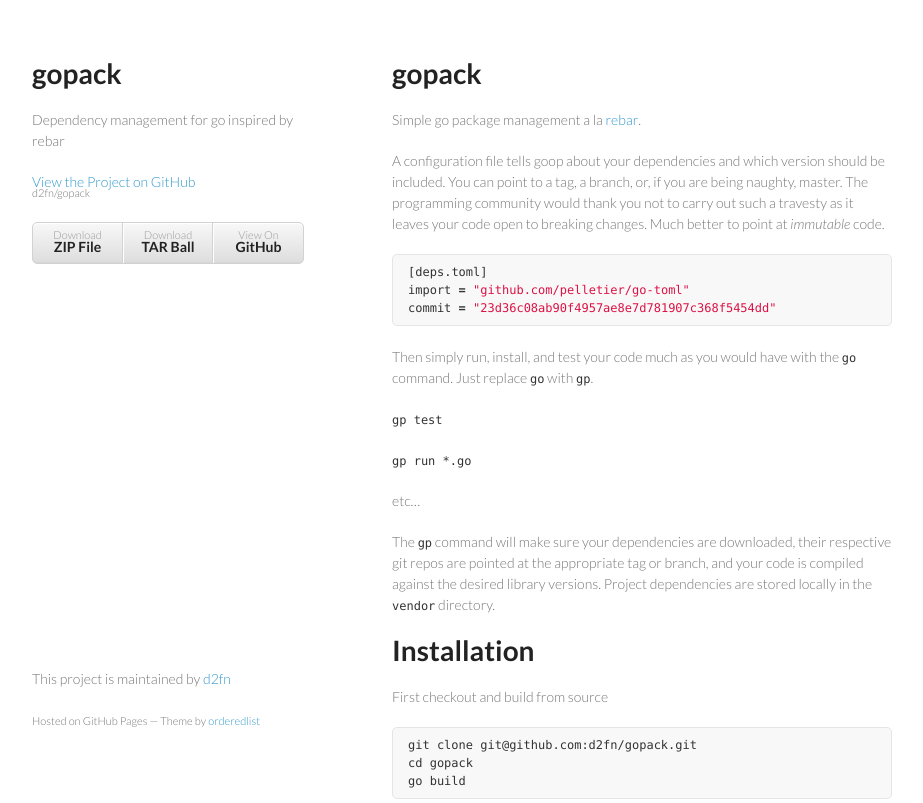
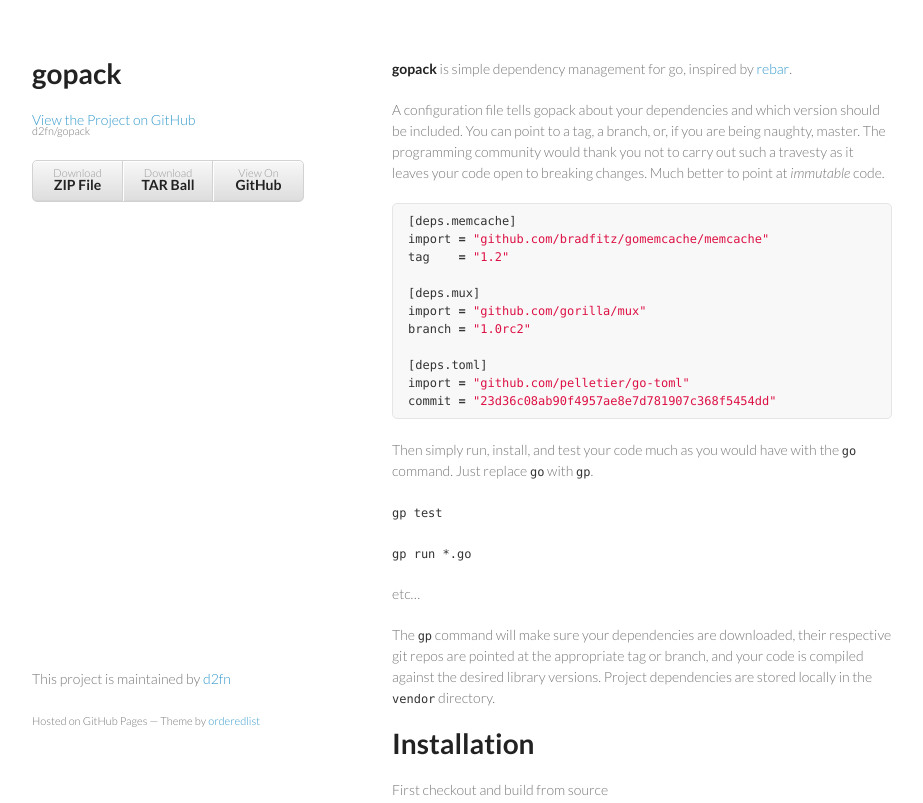
Before and after one commit to d2fn/gopack, a plain HTML site: page index.html in a window 1280 px wide. Shown: the top 803 px of the page, without its empty margins (178-1101 px from the left). Drawn offline with Linux system fonts and the light colour scheme.

Commit message:
Create gh-pages branch via GitHub

```diff
--- a/index.html
+++ b/index.html
@@ -16,7 +16,7 @@
     <div class="wrapper">
       <header>
         <h1>gopack</h1>
-        <p>Dependency management for go inspired by rebar</p>
+        <p></p>
 
         <p class="view"><a href="https://github.com/d2fn/gopack">View the Project on GitHub <small>d2fn/gopack</small></a></p>
 
@@ -28,13 +28,19 @@
         </ul>
       </header>
       <section>
-        <h1>gopack</h1>
+        <p><strong>gopack</strong> is simple dependency management for go, inspired by <a href="https://github.com/basho/rebar">rebar</a>.</p>
 
-<p>Simple go package management a la <a href="https://github.com/basho/rebar">rebar</a>.</p>
+<p>A configuration file tells gopack about your dependencies and which version should be included. You can point to a tag, a branch, or, if you are being naughty, master. The programming community would thank you not to carry out such a travesty as it leaves your code open to breaking changes. Much better to point at <em>immutable</em> code.</p>
 
-<p>A configuration file tells goop about your dependencies and which version should be included. You can point to a tag, a branch, or, if you are being naughty, master. The programming community would thank you not to carry out such a travesty as it leaves your code open to breaking changes. Much better to point at <em>immutable</em> code.</p>
+<div class="highlight"><pre><span class="p">[</span><span class="n">deps</span><span class="p">.</span><span class="n">memcache</span><span class="p">]</span>
+<span class="n">import</span> <span class="o">=</span> <span class="s">"github.com/bradfitz/gomemcache/memcache"</span>
+<span class="n">tag</span>    <span class="o">=</span> <span class="s">"1.2"</span>
 
-<div class="highlight"><pre><span class="p">[</span><span class="n">deps</span><span class="p">.</span><span class="n">toml</span><span class="p">]</span>
+<span class="p">[</span><span class="n">deps</span><span class="p">.</span><span class="n">mux</span><span class="p">]</span>
+<span class="n">import</span> <span class="o">=</span> <span class="s">"github.com/gorilla/mux"</span>
+<span class="n">branch</span> <span class="o">=</span> <span class="s">"1.0rc2"</span>
+
+<span class="p">[</span><span class="n">deps</span><span class="p">.</span><span class="n">toml</span><span class="p">]</span>
 <span class="n">import</span> <span class="o">=</span> <span class="s">"github.com/pelletier/go-toml"</span>
 <span class="n">commit</span> <span class="o">=</span> <span class="s">"23d36c08ab90f4957ae8e7d781907c368f5454dd"</span>
 </pre></div>
```
Also changed, not shown: params.json (+1 -1 lines).
